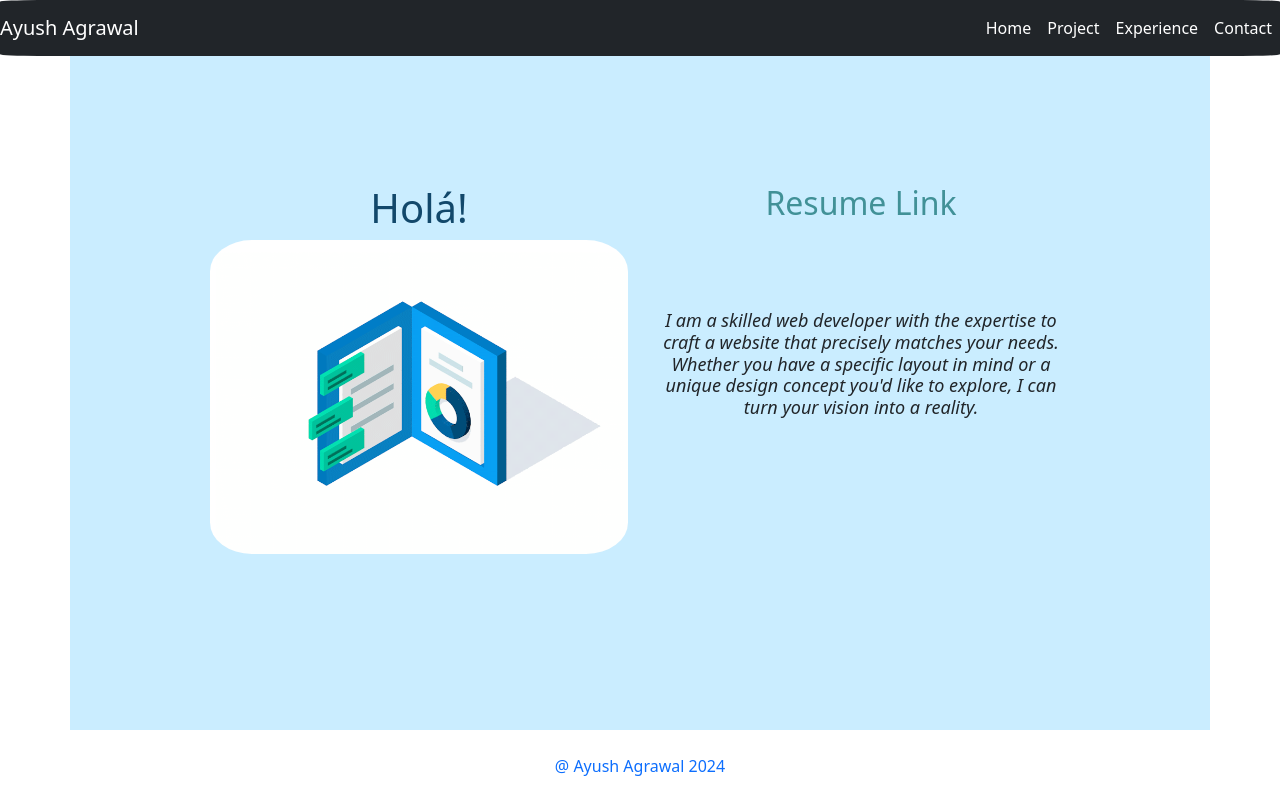
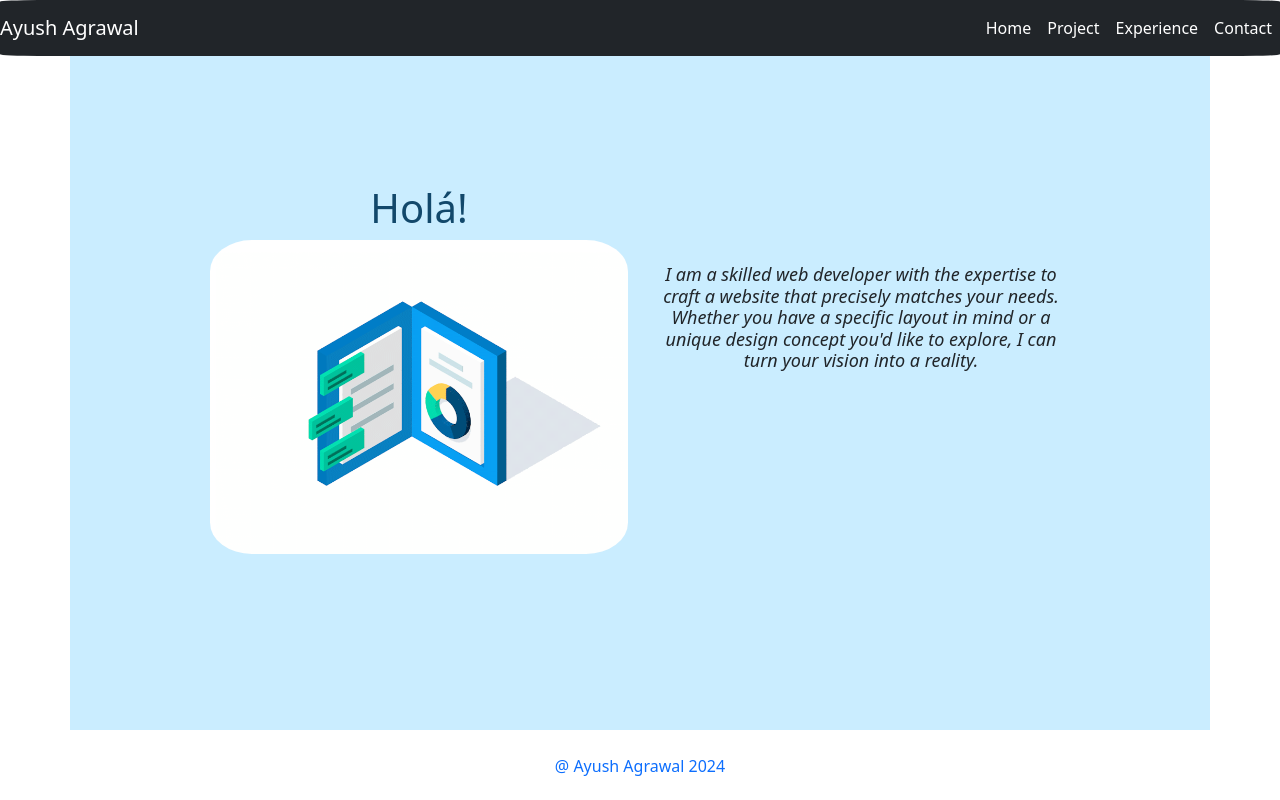
Before and after one commit to Ayush4398/Ayush_Agrawal_portfolio, a React (Create React App) app: page / in a window 1280 px wide. Built offline with nearby package versions, Linux system fonts and the light colour scheme.

Commit message:
Update home.jsx
Resume problem

```diff
--- a/src/components/home.jsx
+++ b/src/components/home.jsx
@@ -9,7 +9,7 @@ function home() {
                     <br /><br /><br />
                 </div>
                 <div className="col-lg-6">
-                    <a className="text-decoration-none" href="https://drive.google.com/file/d/15Ipk3uf0TXXnDU5fXqGMX8S8c2gEaTxm/view?usp=sharing"><h2>Resume Link</h2></a>
+
                     <h6 className="paratext padtext">I am a skilled web developer with the expertise to craft a website that precisely matches your needs. Whether you have a specific layout in mind or a unique design concept you'd like to explore, I can turn your vision into a reality.
                     </h6>
                 </div>
```
